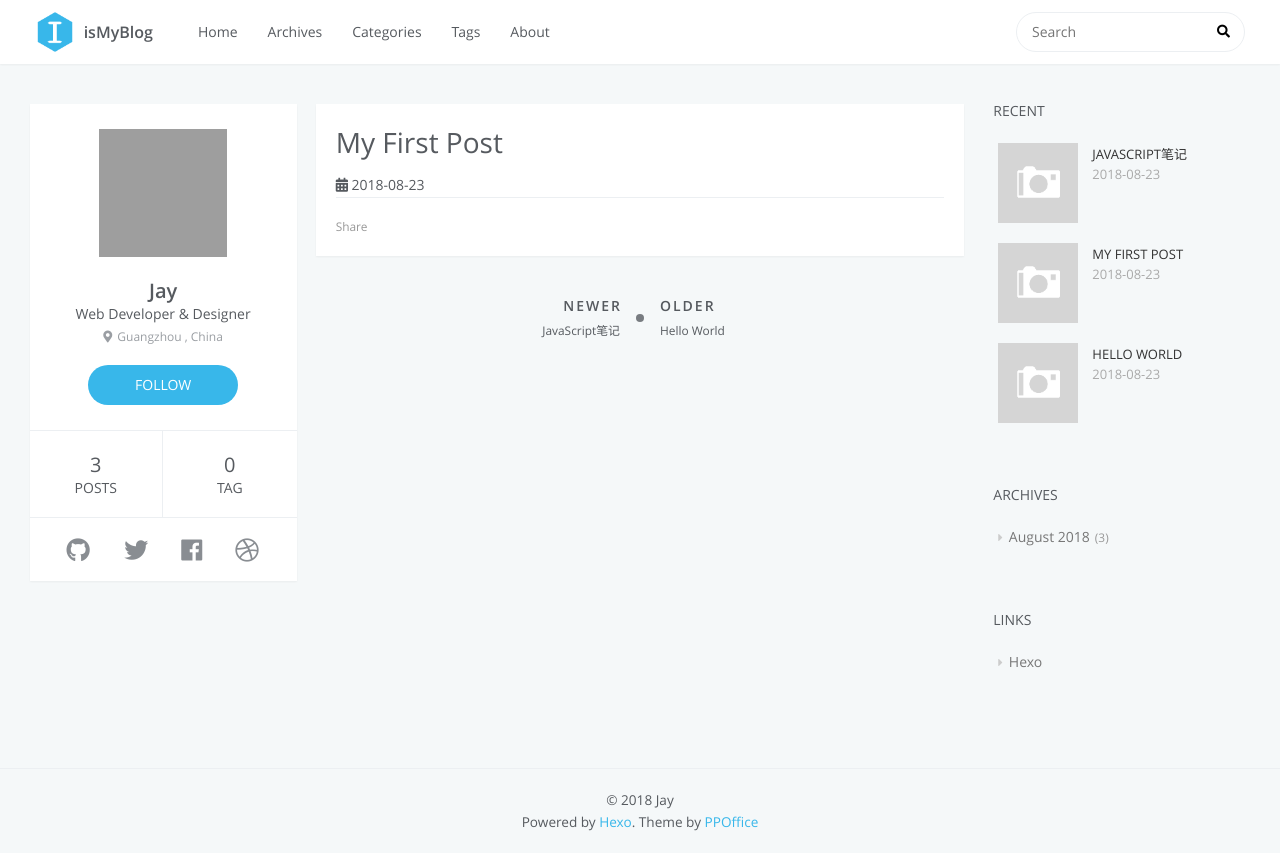
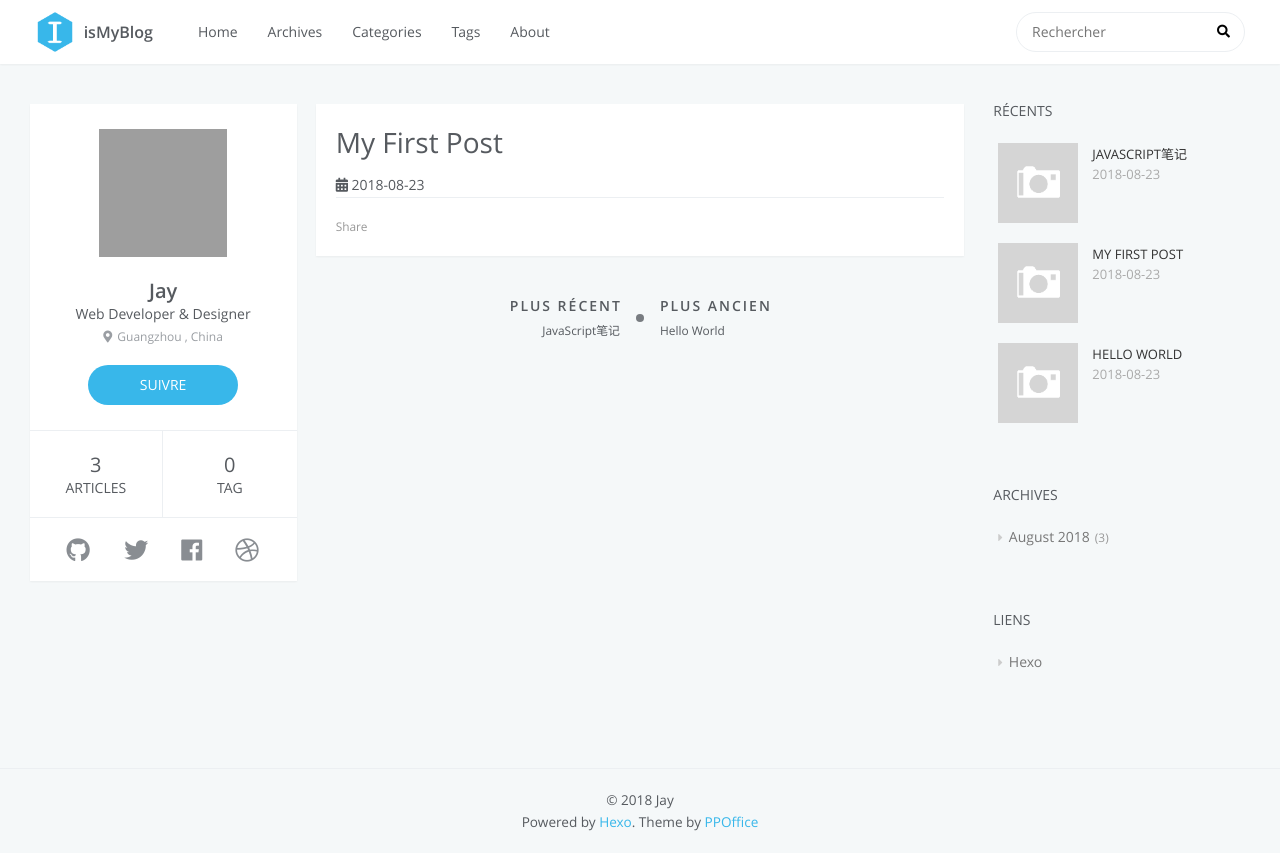
Before and after one commit to yzzjxx/yzzjxx.github.io, a plain HTML site: page 2018/08/23/My-First-Post/index.html in a window 1280 px wide. Drawn offline with Linux system fonts and the light colour scheme; no server answers; grey boxes are pictures that could not be loaded; some icons are missing.

Commit message:
Site updated: 2018-08-24 00:46:06

```diff
--- a/2018/08/23/My-First-Post/index.html
+++ b/2018/08/23/My-First-Post/index.html
@@ -10,7 +10,7 @@
 <meta property="og:url" content="git@github.com:yzzjxx/yzzjxx.github.io.git/2018/08/23/My-First-Post/index.html">
 <meta property="og:site_name" content="isMyBlog">
 <meta property="og:locale" content="default">
-<meta property="og:updated_time" content="2018-08-23T13:23:24.236Z">
+<meta property="og:updated_time" content="2018-08-23T16:45:40.754Z">
 <meta name="twitter:card" content="summary">
 <meta name="twitter:title" content="My First Post">
 
@@ -78,7 +78,7 @@
             <div id="search-form-wrap">
 
     <form class="search-form">
-        <input type="text" class="ins-search-input search-form-input" placeholder="Search" />
+        <input type="text" class="ins-search-input search-form-input" placeholder="Rechercher" />
         <button type="submit" class="search-form-submit"></button>
     </form>
     <div class="ins-search">
@@ -97,9 +97,9 @@
 (function (window) {
     var INSIGHT_CONFIG = {
         TRANSLATION: {
-            POSTS: 'Posts',
+            POSTS: 'Articles',
             PAGES: 'Pages',
-            CATEGORIES: 'Categories',
+            CATEGORIES: 'Catégories',
             TAGS: 'Tags',
             UNTITLED: '(Untitled)',
         },
@@ -131,7 +131,7 @@
                 <td>
 
     <div class="search-form">
-        <input type="text" class="ins-search-input search-form-input" placeholder="Search" />
+        <input type="text" class="ins-search-input search-form-input" placeholder="Rechercher" />
     </div>
 
                 </td>
@@ -151,16 +151,16 @@
             <h2 id="name">Jay</h2>
             <h3 id="title">Web Developer &amp; Designer</h3>
             <span id="location"><i class="fas fa-map-marker-alt" style="padding-right: 5px"></i>Guangzhou , China</span>
-            <a id="follow" target="_blank" href="https://github.com/yzzjxx">FOLLOW</a>
+            <a id="follow" target="_blank" href="https://github.com/yzzjxx">SUIVRE</a>
         </div>
         <div class="article-info profile-block">
             <div class="article-info-block">
                 3
-                <span>posts</span>
+                <span>Articles</span>
             </div>
             <div class="article-info-block">
                 0
-                <span>tag</span>
+                <span>Tag</span>
             </div>
         </div>
 
@@ -313,7 +313,7 @@
 <nav id="article-nav">
 
         <a href="/2018/08/23/JavaScript笔记/" id="article-nav-newer" class="article-nav-link-wrap">
-            <strong class="article-nav-caption">Newer</strong>
+            <strong class="article-nav-caption">Plus récent</strong>
             <div class="article-nav-title">
 
                     JavaScript笔记
@@ -323,7 +323,7 @@
 
 
         <a href="/2018/08/23/hello-world/" id="article-nav-older" class="article-nav-link-wrap">
-            <strong class="article-nav-caption">Older</strong>
+            <strong class="article-nav-caption">Plus ancien</strong>
             <div class="article-nav-title">Hello World</div>
         </a>
 
@@ -344,7 +344,7 @@
 
 
     <div class="widget-wrap">
-        <h3 class="widget-title">recent</h3>
+        <h3 class="widget-title">Récents</h3>
         <div class="widget">
             <ul id="recent-post" class="">
 
@@ -414,7 +414,7 @@
 
 
     <div class="widget-wrap">
-        <h3 class="widget-title">archives</h3>
+        <h3 class="widget-title">Archives</h3>
         <div class="widget">
             <ul class="archive-list"><li class="archive-list-item"><a class="archive-list-link" href="/archives/2018/08/">August 2018</a><span class="archive-list-count">3</span></li></ul>
         </div>
@@ -427,7 +427,7 @@
 
 
     <div class="widget-wrap widget-list">
-        <h3 class="widget-title">links</h3>
+        <h3 class="widget-title">Liens</h3>
         <div class="widget">
             <ul>
 
```
Also changed, not shown: 2018/08/23/JavaScript笔记/index.html (+15 -15 lines), 2018/08/23/hello-world/index.html (+15 -15 lines), about/index.html (+10 -10 lines), archives/2018/08/index.html (+10 -10 lines), archives/2018/index.html (+10 -10 lines), archives/index.html (+10 -10 lines), categories/index.html (+10 -10 lines), index.html (+12 -12 lines), tags/index.html (+10 -10 lines).
